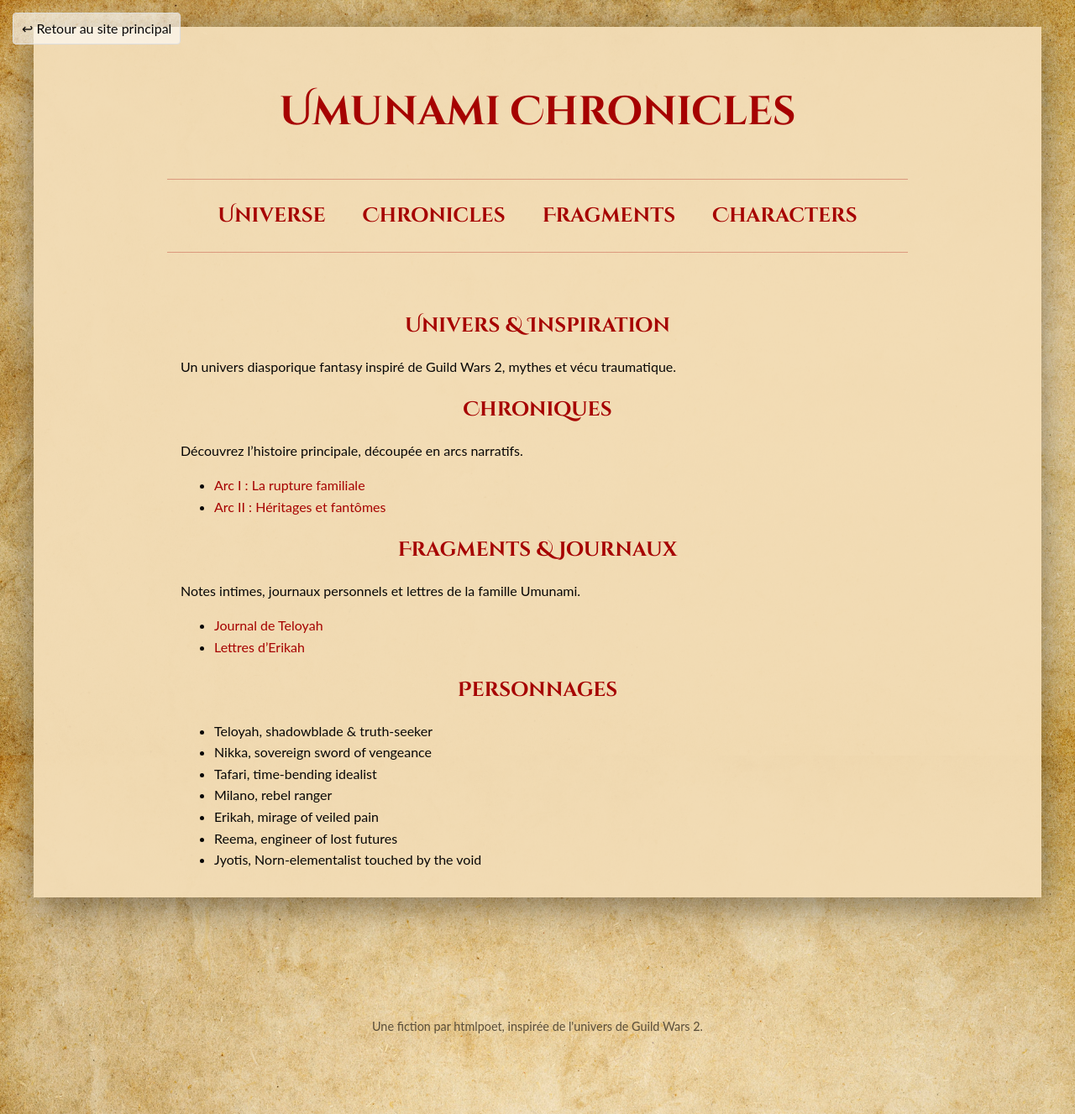
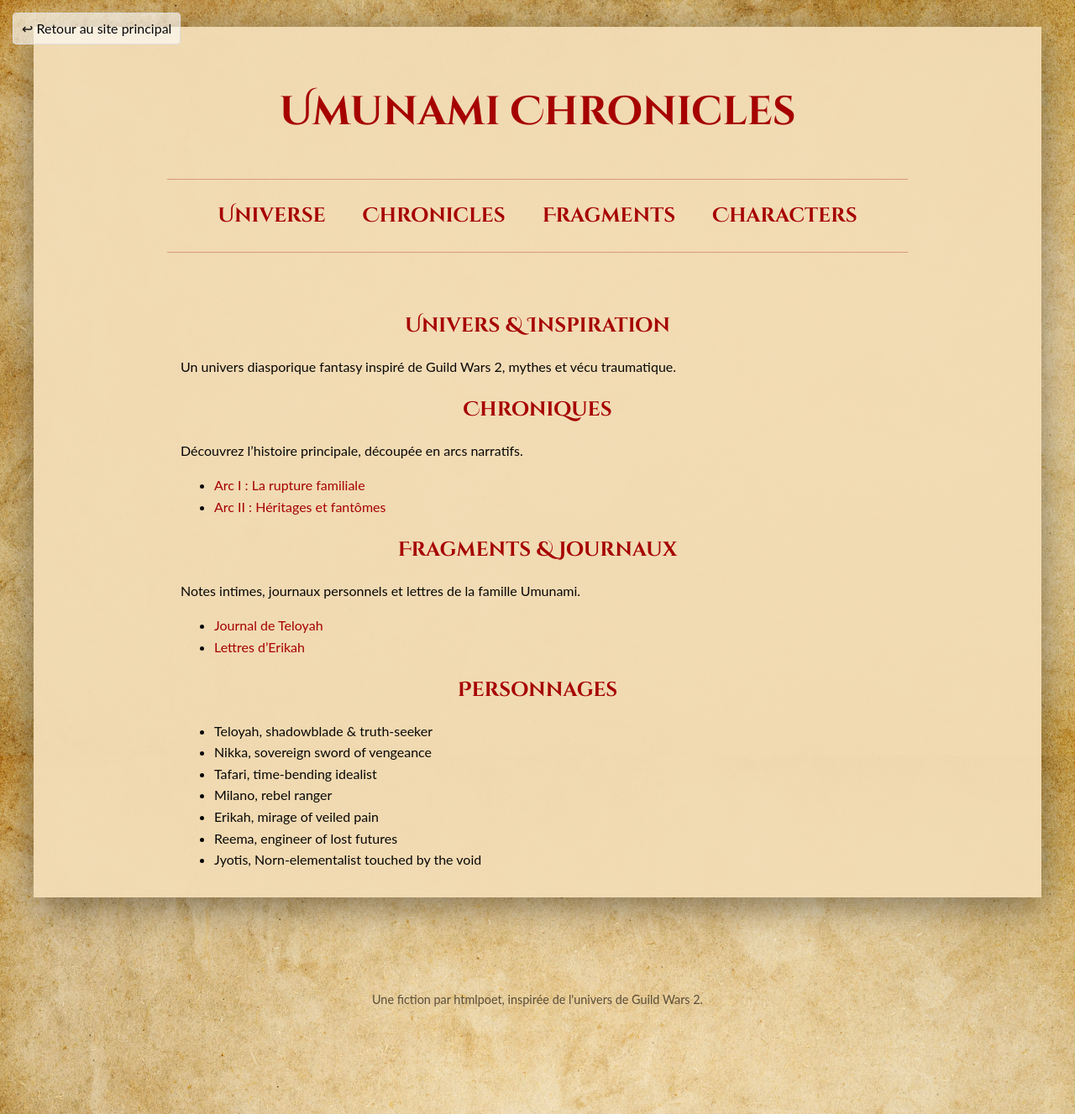
Before and after one commit to htmlpoet/htmlpoet.github.io, a Jekyll site: the page built from umunami.html, in a window 1280 px wide. Shown: the whole page at 84% size. Built offline with Jekyll 4.4.1, drawn with Linux system fonts in a browser that asks for light colours.

Commit message:
char cards and umunami footer

```diff
--- a/css/style.css
+++ b/css/style.css
@@ -536,11 +536,15 @@
 }
 .umunami-header { padding-top: 2em; }
 
+body.umunami-body footer.umunami-footer {
+  margin: 0 auto;
+}
+
 body.umunami-body footer.umunami-footer p {
   display: block;
   max-width: 850px;
   margin: 0 auto;
-  padding: 1em 2em 2em 2em; /* Espace final */
+  padding: 1em 1em 1em 1em; /* Espace final */
   text-align: center;
   font-size: 0.9em;
   color: #5a4e3a; /* Couleur corrigée */
--- a/umunami/characters.html
+++ b/umunami/characters.html
@@ -13,7 +13,7 @@
     <div class="character-info-static">
       <h3>{{ character.name }}</h3>
       <p>{{ character.title }}</p>
-      <span class="card-prompt">Click here for more</span>
+      <span class="card-prompt">Click for more</span>
     </div>
   </div>
   {% endfor %}
```
